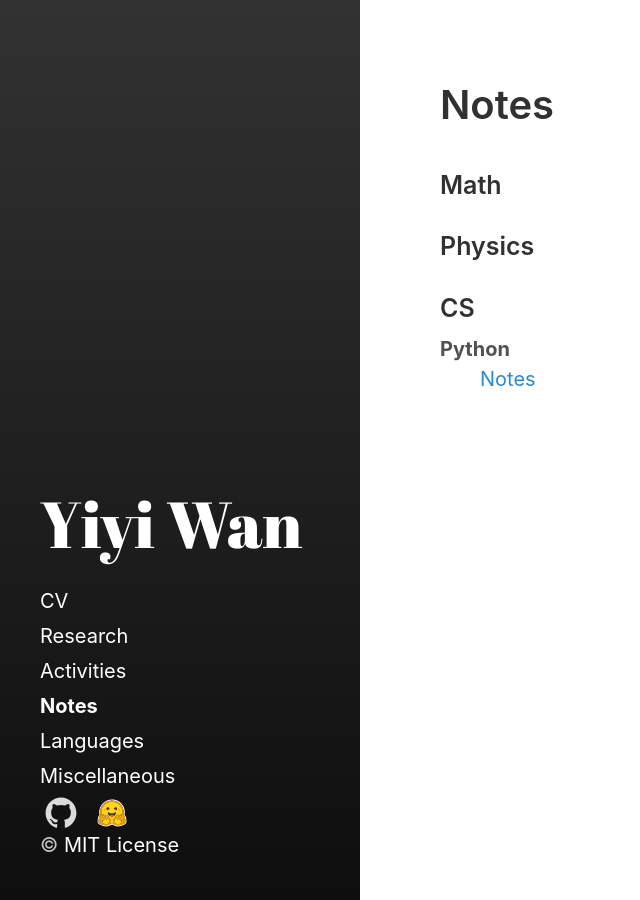
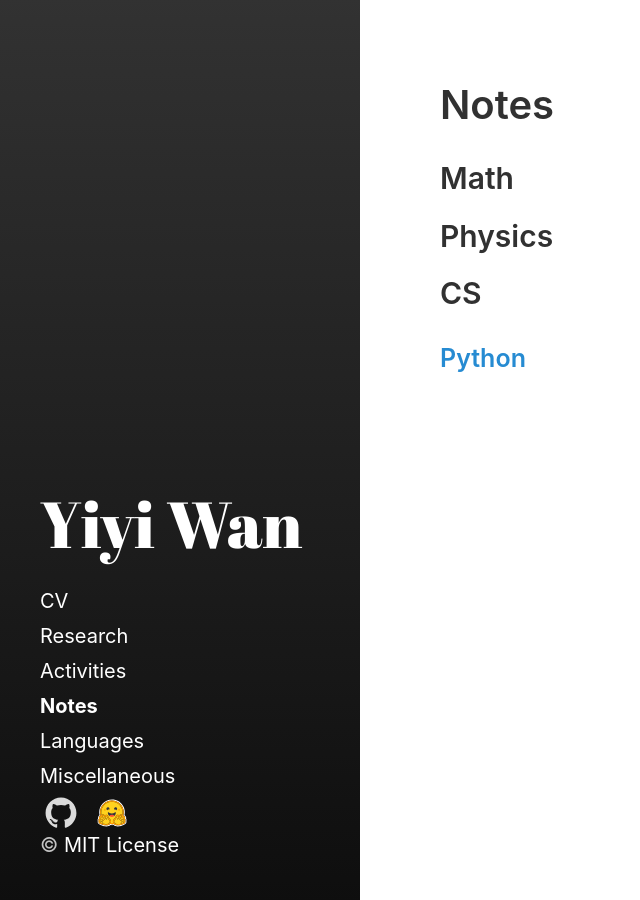
Before and after one commit to Roimex/Roimex.github.io, a Jekyll site: the page built from pages/notes/index.md, in a window 1280 px wide. Shown: the whole page, without its empty margins (0-640 px from the left). Built offline with Jekyll 4.4.1, drawn with Linux system fonts in a browser that asks for light colours.

Commit message:
Update index.md

```diff
--- a/pages/notes/index.md
+++ b/pages/notes/index.md
@@ -6,12 +6,9 @@ sidebar_link: true
 sidebar_sort_order: 4
 ---
 
-<h3>Math</h3>
+<h2>Math</h2>
 
-<h3>Physics</h3>
+<h2>Physics</h2>
 
-<h3>CS</h3>
-<dl>
-  <dt>Python</dt>
-  <dd><a href="{{ "/notes/CS/python/" | relative_url }}">Notes</a></dd>
-</dl>
+<h2>CS</h2>
+<h3><a href="{{ "/notes/CS/python/" | relative_url }}">Python</a></h3>
```
